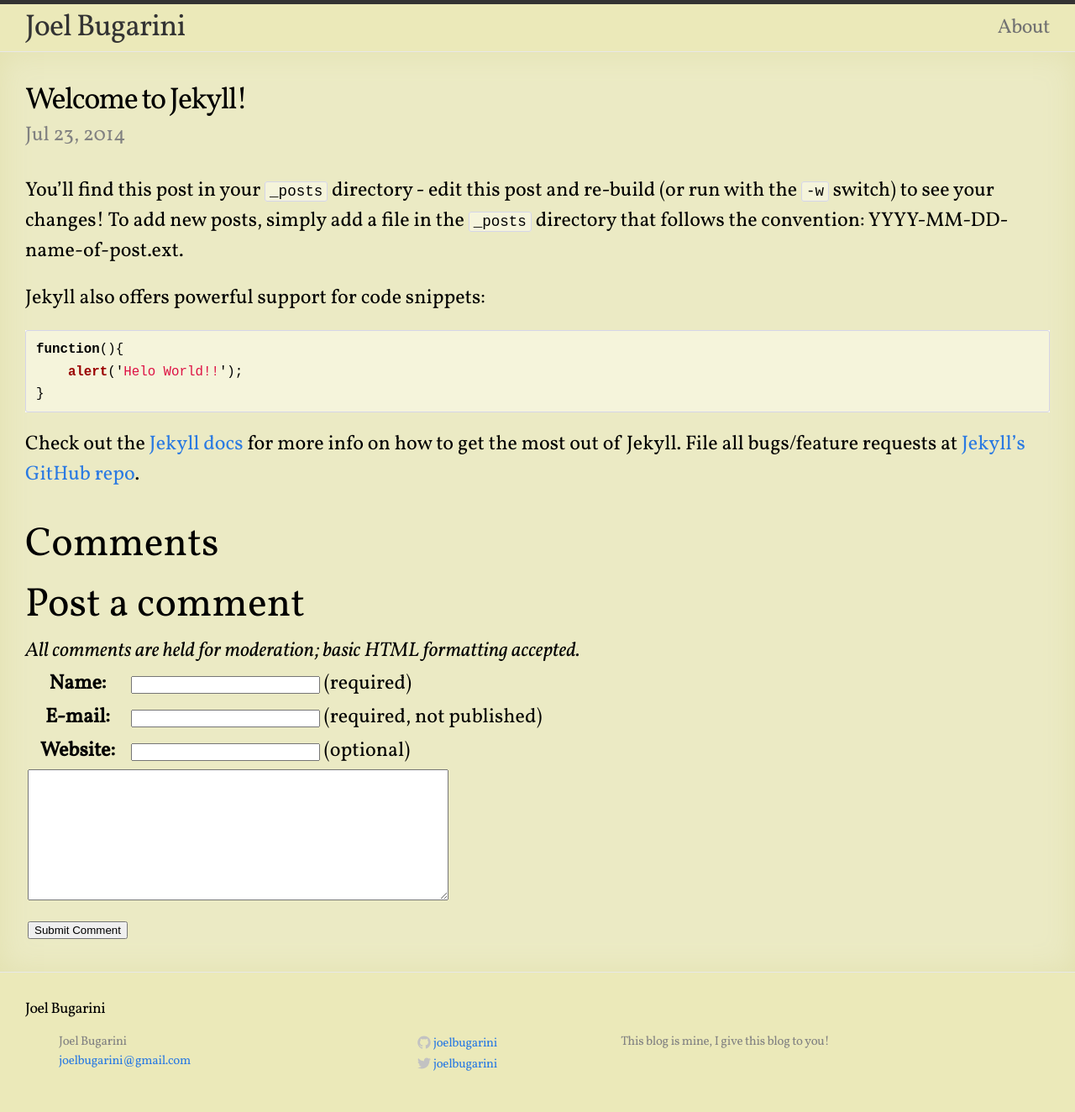
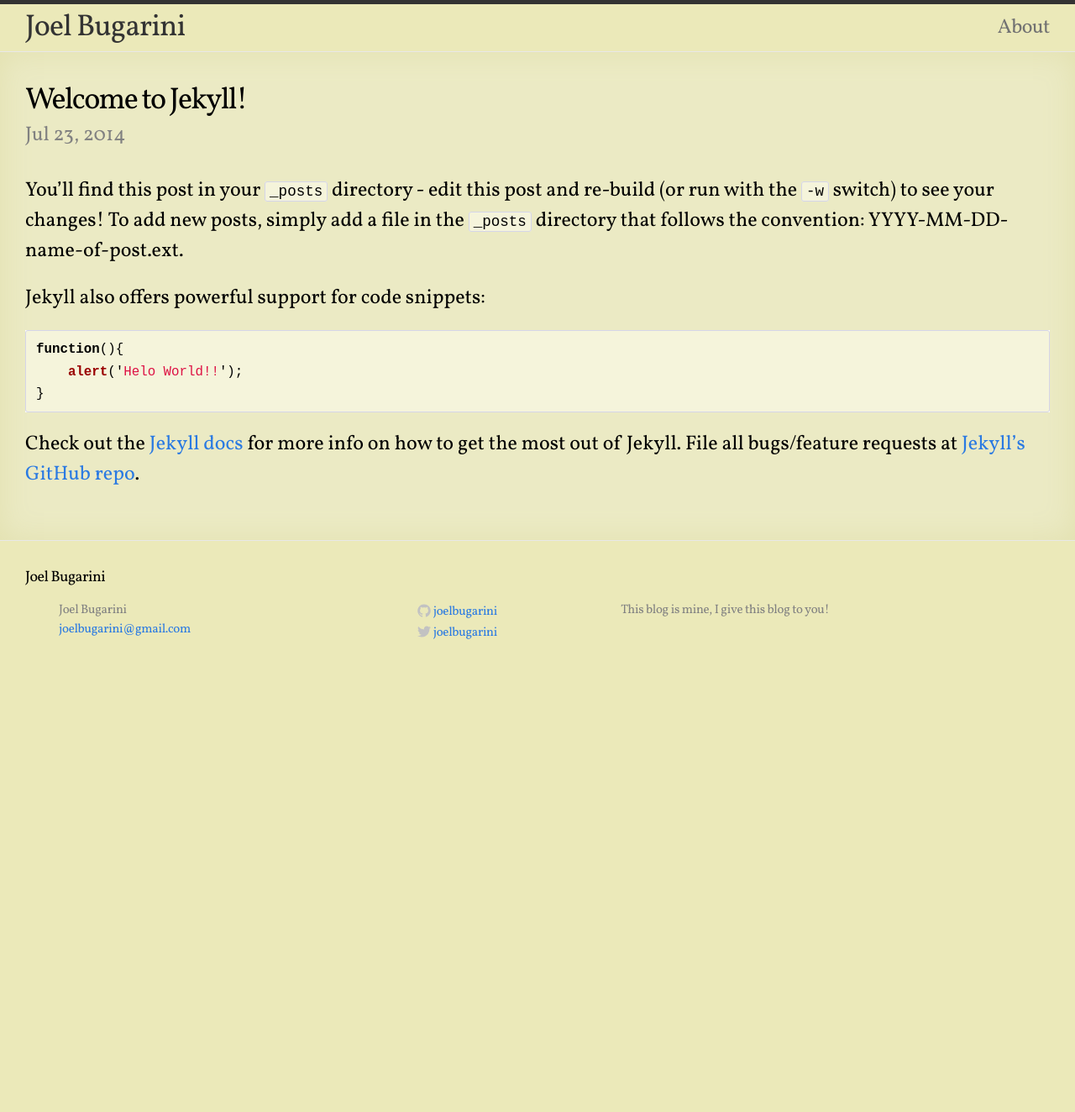
Before and after one commit to joelbugarini/joelbugarini.github.io, a Jekyll site: the page built from _posts/2014-07-23-welcome-to-jekyll.markdown, in a window 1280 px wide. Shown: the whole page at 84% size. Built offline with Jekyll 4.4.1, drawn with Linux system fonts in a browser that asks for light colours; after the commit the page ends 900 px from its top, so only the background shows below that.

Commit message:
Removed comments from posts

```diff
--- a/_layouts/post.html
+++ b/_layouts/post.html
@@ -12,59 +12,4 @@ layout: default
   {{ content }}
   </article>
 
-    <div id="comments">
-	{% case page.comment_count %}
-		{% when 0 %}
-		{% when 1 %}
-			<h1>1 Comment</h1>
-		{% else %}
-			<h1>{{page.comment_count}} Comments</h1>
-	{% endcase %}
-	{% for c in page.comments %}
-		<div class="comment {% cycle 'odd', 'even' %}">
-			<p class="comment_header">
-				From: {% if c.link and c.link != '' %}
-					<a href="{{c.link}}">{{c.name}}</a>
-				{% else %}
-					{{c.name}}
-				{% endif %}
-				<br />
-				<span class="comment_date">{{c.date}}</span>
-			</p>
-			<p>
-				{{c.comment | newline_to_br}}
-			</p>
-		</div>
-	{% endfor %}
-	<h1>Post a comment</h1>
-	<p style="font-style: italic">
-		All comments are held for moderation; basic HTML formatting accepted.
-	</p>
-	<form id="commentform" method="POST" action="{{site.url}}/commentsubmit.php">
-		<input type="hidden" name="post_id" value="{{page.id}}" />
-		<input type="hidden" name="return_url" value="{{site.url}}{{page.url}}" />
-		<table>
-			<tr>
-				<th>Name:</th>
-				<td><input type="text" size="25" name="name" /> (required)</td>
-			</tr>
-			<tr>
-				<th>E-mail:</th>
-				<td><input type="text" size="25" name="email" /> (required, not published)</td>
-			</tr>
-			<tr>
-				<th>Website:</th>
-				<td><input type="text" size="25" name="link" /> (optional)</td>
-			</tr>
-			<tr>
-				<td colspan="2"><textarea name="comment" rows="10" cols="60" ></textarea></td>
-			</tr>
-			<tr>
-				<td><input type="submit" name="submit" value="Submit Comment" /></td>
-			</tr>
-		</table>
-	</form>
 </div>
-
-
-</div>
```
